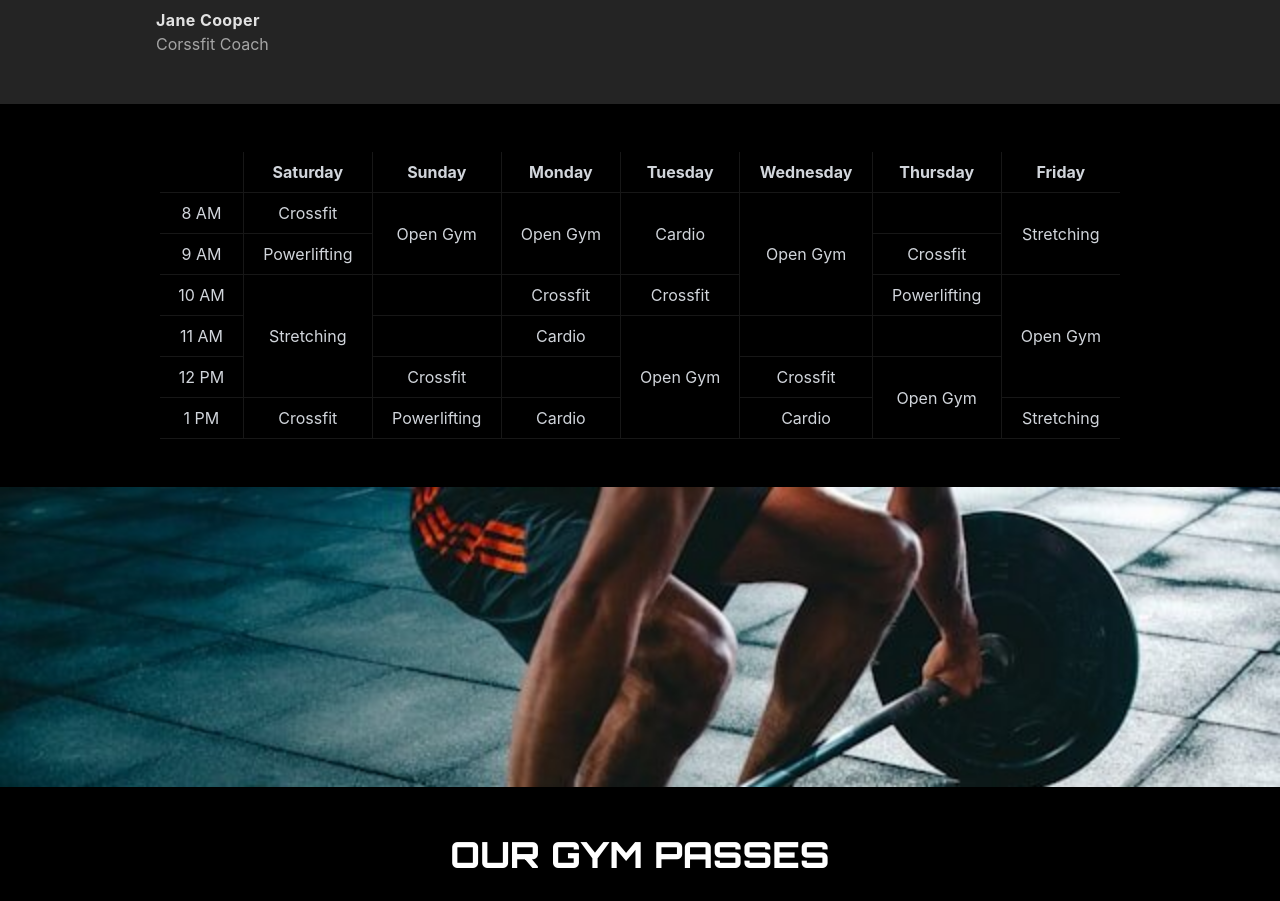
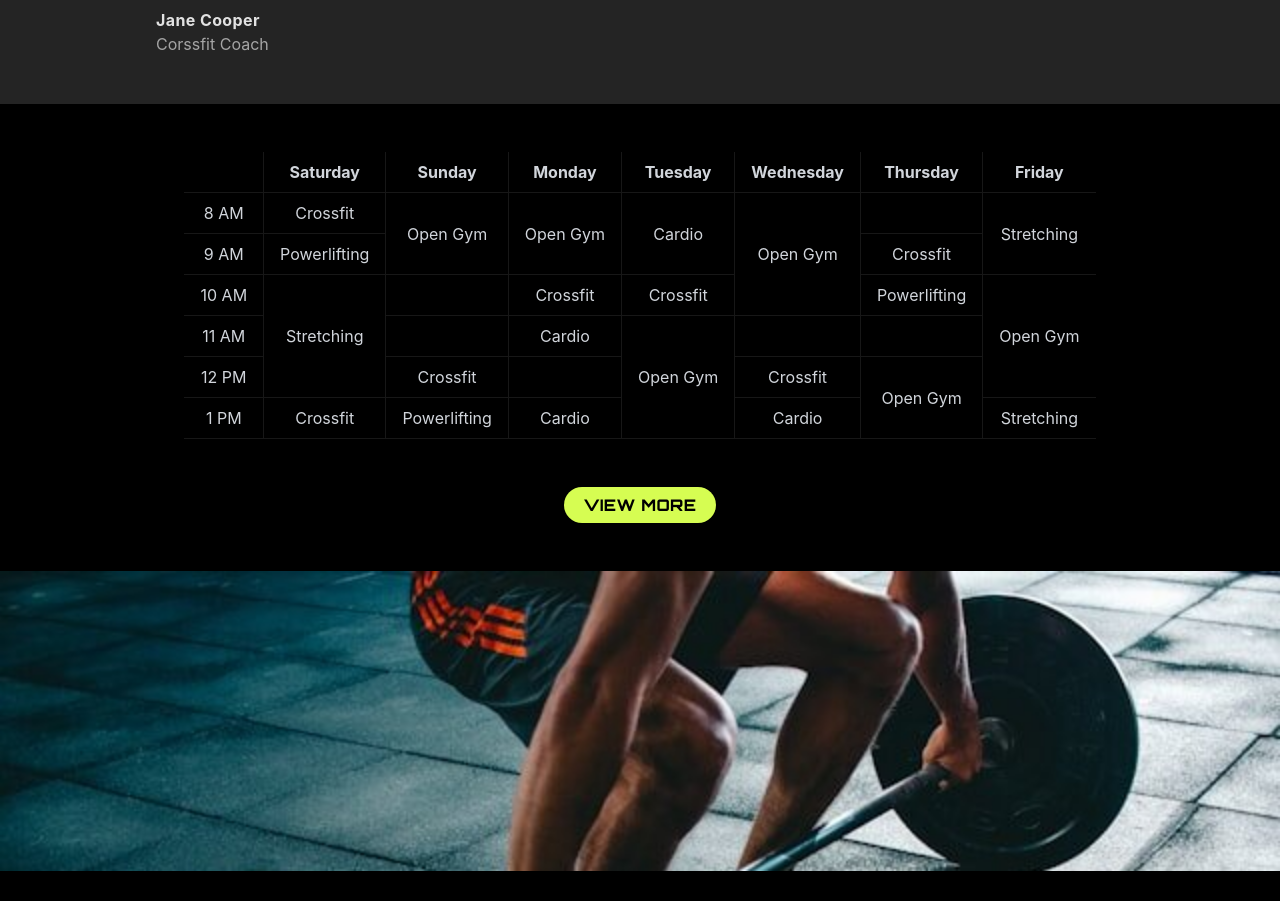
Before and after one commit to aehamdy/gymteam_landingpage, a React (Vite) app: page / in a window 1280 px wide. Shown: the part 2598-3499 px from the top of the page. Built offline with nearby package versions, Linux system fonts and the light colour scheme.

Commit message:
feat: Add PrimaryButton to Schedule component and adjust the horizontal scrollbar

```diff
--- a/src/components/Schedule.jsx
+++ b/src/components/Schedule.jsx
@@ -1,3 +1,5 @@
+import PrimaryButton from "./PrimaryButton";
+
 const ScheduleTable = () => {
   const days = [
     "Saturday",
@@ -80,9 +82,9 @@ const ScheduleTable = () => {
   const spannedTimes = {};
 
   return (
-    <section className="table-section py-section-spacing px-section-horizontal-padding-sm md:px-section-horizontal-padding-md lg:px-section-horizontal-padding-lg overflow-x-auto">
-      <table className="min-w-full table-scrollbar text-gray-300 border-collapse text-center">
-        {/* <table className="text-gray-300 border-collapse border border-table-border-color w-full"> */}
+    <section className="table-section flex flex-col items-center gap-4 py-section-spacing px-section-horizontal-padding-sm md:px-section-horizontal-padding-md lg:px-section-horizontal-padding-lg overflow-x-auto">
+      <div className="mb-8 overflow-x-auto">
+        <table className="min-w-full text-gray-300 border-collapse text-center">
           <thead>
             <tr>
               <th className="px-4 py-2"></th>
@@ -144,6 +146,8 @@ const ScheduleTable = () => {
             ))}
           </tbody>
         </table>
+      </div>
+      <PrimaryButton text="view more" />
     </section>
   );
 };
```
Lines whose indentation alone changed are shown as unchanged.
